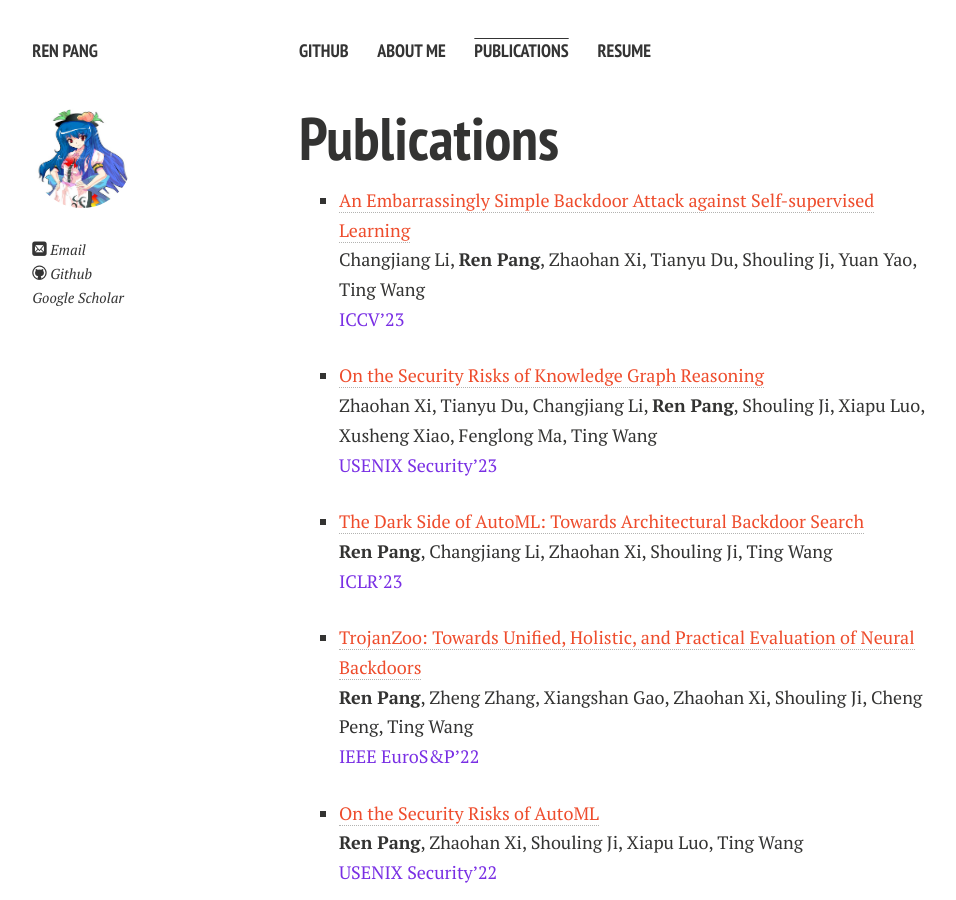
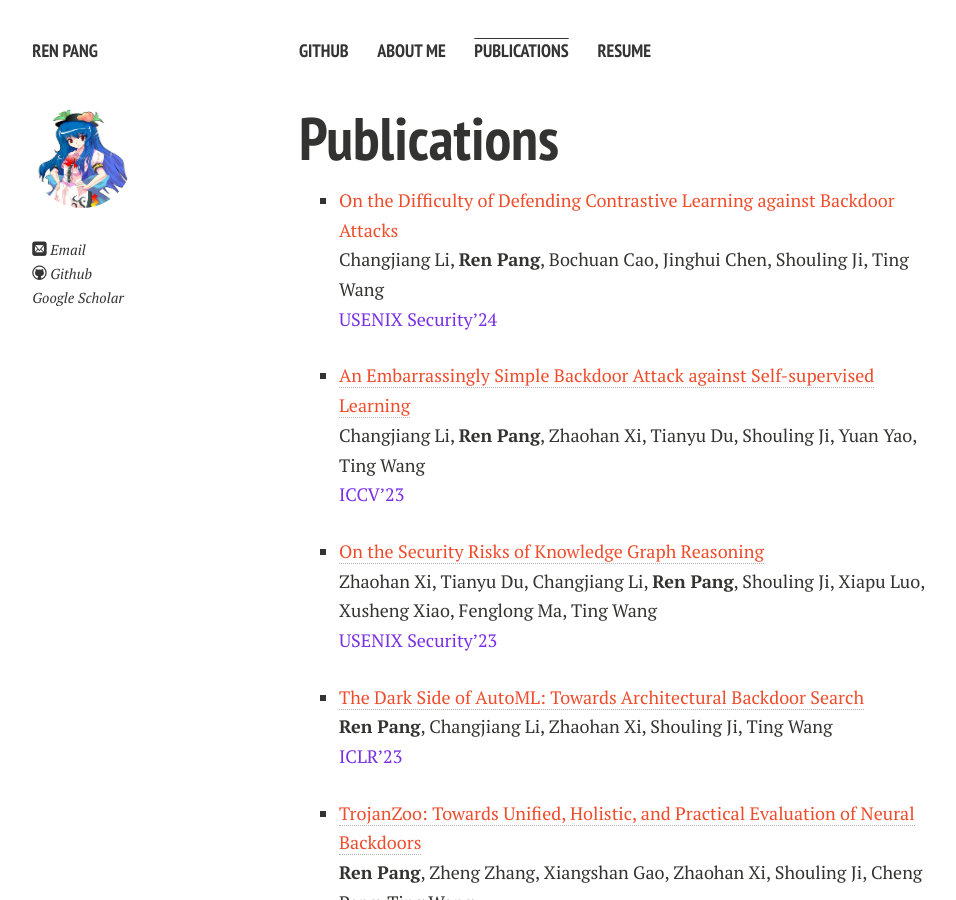
Before and after one commit to ain-soph/ain-soph.github.io, a Jekyll site: the page built from publications.md, in a window 1280 px wide and 900 px high. Shown: the whole window, without its empty margins (21-977 px from the left). Built offline with Jekyll 4.4.1, drawn with Linux system fonts in a browser that asks for light colours; nearby versions of some CDN libraries; a style sheet for code colours, icons or effects is not loaded.

Commit message:
add paper

```diff
--- a/publications.md
+++ b/publications.md
@@ -3,6 +3,10 @@ layout: page
 permalink: /publications/index.html
 title: Publications
 pubs:
+
+  - author: Changjiang Li, __Ren Pang__, Bochuan Cao, Jinghui Chen, Shouling Ji, Ting Wang
+    title: "On the Difficulty of Defending Contrastive Learning against Backdoor Attacks"
+    booktitle: "USENIX Security'24"
   - author: Changjiang Li, __Ren Pang__, Zhaohan Xi, Tianyu Du, Shouling Ji, Yuan Yao, Ting Wang
     title: "An Embarrassingly Simple Backdoor Attack against Self-supervised Learning"
     booktitle: "ICCV'23"
```
Also changed, not shown: 1 other file.
